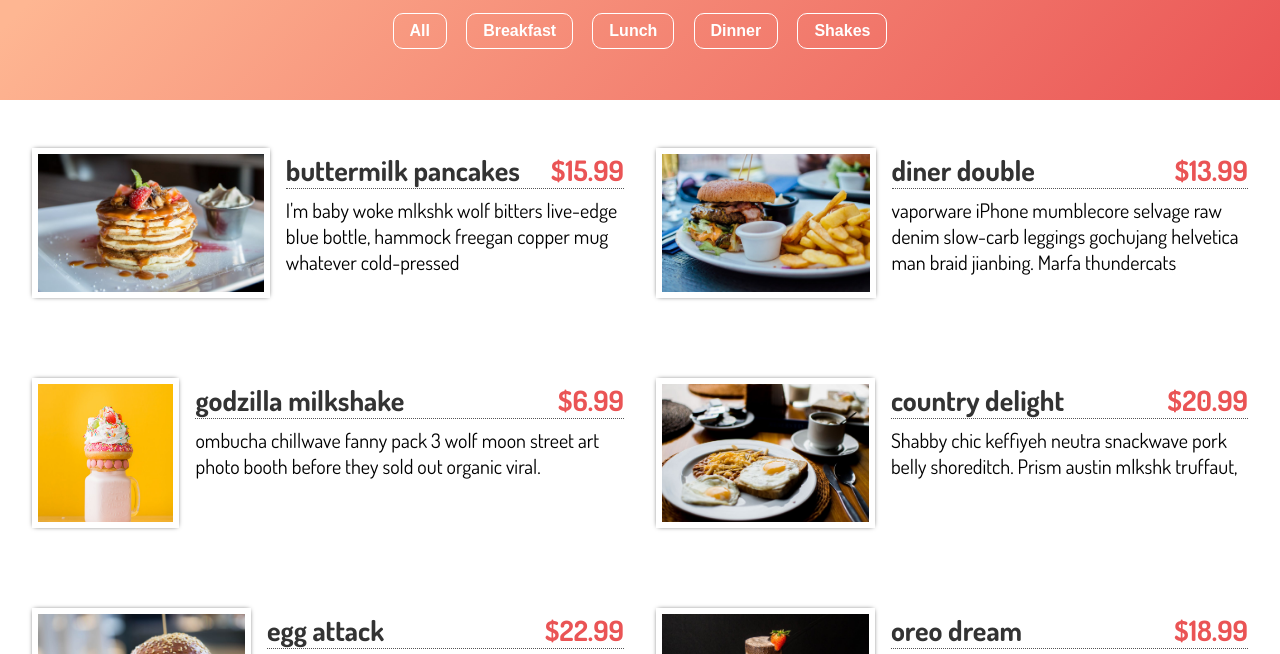
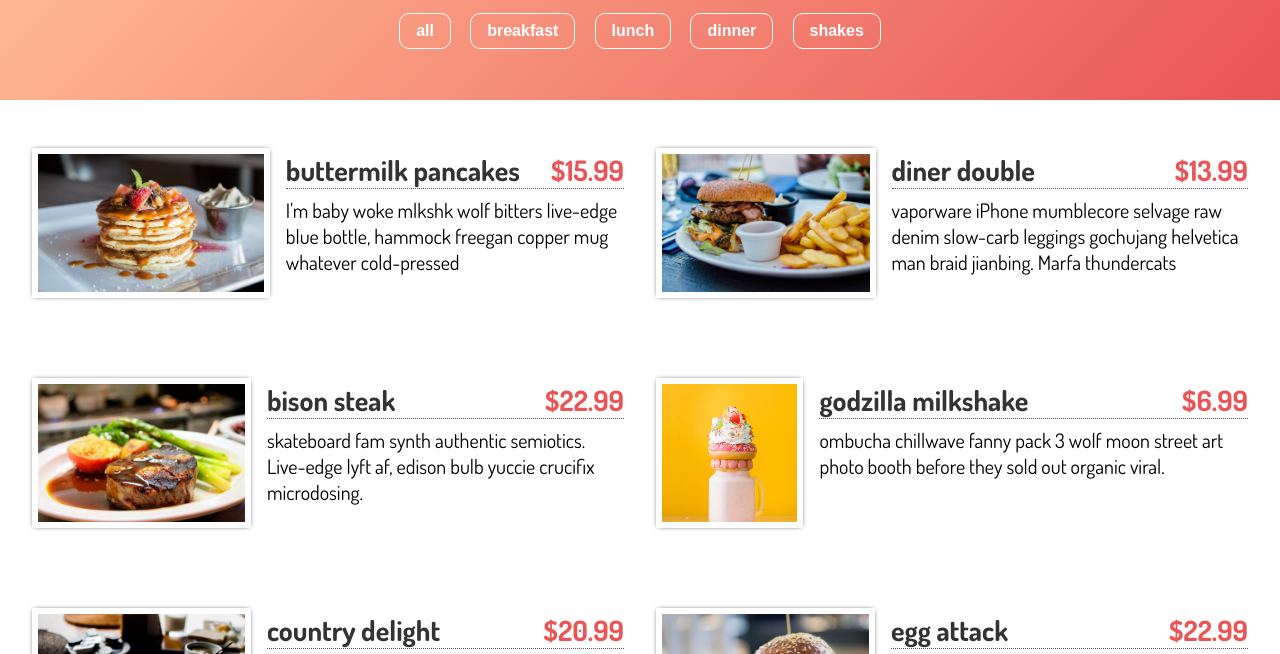
Before and after one commit to dolphius21/Restaurant-Menu, a plain HTML site: page index.html in a window 1280 px wide. Shown: the part 120-774 px from the top of the page. Drawn offline with Linux system fonts and the light colour scheme.

Commit message:
make category buttons dynamic

```diff
--- a/index.html
+++ b/index.html
@@ -15,19 +15,21 @@
    <header>
       <h1>Our Menu</h1>
       <div class="list-filters">
-         <button class="filter-btn" data-category="all">All</button>
-         <button class="filter-btn" data-category="breakfast">Breakfast</button>
-         <button class="filter-btn" data-category="lunch">Lunch</button>
-         <button class="filter-btn" data-category="dinner">Dinner</button>
-         <button class="filter-btn" data-category="shakes">Shakes</button>
+
+         <!-- Generate buttons here -->
+
       </div>
    </header>
    <!-- end of header -->
+
    <!-- start of menu section -->
    <section id="menu" class="container">
-      <!-- Generate HTML here. -->
+
+      <!-- Generate HTML -->
+
    </section>
    <!-- end of menu section -->
+
    <!-- scripts -->
    <script src="./js/menu.js"></script>
    <script src="./js/app.js"></script>
--- a/js/app.js
+++ b/js/app.js
@@ -1,35 +1,51 @@
 const menuSection = document.getElementById('menu');
-const filterBtns = document.querySelectorAll('.filter-btn');
+const categoryFilters = document.querySelector('.list-filters');
 
 // Print menu data
 const printHTML = (data) => {
-   let html = data.map(item => {
+   const menuHTML = data.map(obj => {
       return `
          <div class="menu-item">
-            <img src="${item.img}" alt="${item.title}" class="menu-img">
+            <img src="${obj.img}" alt="${obj.title}" class="menu-img">
             <div class="menu-info">
                <div class="menu-title">
-                  <h3 class="menu-name">${item.title}</h3>
-                  <p class="menu-price">$${item.price}</p>
+                  <h3 class="menu-name">${obj.title}</h3>
+                  <p class="menu-price">$${obj.price}</p>
                </div>
                <p class="menu-desc">
-                  ${item.desc}
+                  ${obj.desc}
                </p>
             </div>
          </div>
       `
-   });
-   const print = html.join("");
-   menuSection.innerHTML = print;
+   }).join("");
+   menuSection.innerHTML = menuHTML;
 };
 
+// Display category buttons
+const displayCategoryBtns = (data) => {
+   // get all menu categories
+   const categories = data.reduce((arr, obj) => {
+      if (!arr.includes(obj.category)) {
+         arr.push(obj.category);
+      }
+      return arr;
+   }, ['all']);
 
-// Load initial Menu list.
-window.addEventListener('DOMContentLoaded', printHTML(menu));
+   const buttons = categories.map(category => {
+      return `
+         <button class="filter-btn" data-category="${category}">${category}</button>
+      `
+   }).join("");
+
+   categoryFilters.innerHTML = buttons;
+
+   const filterBtns = categoryFilters.querySelectorAll('.filter-btn');
 
    // Filter Menu list.
    filterBtns.forEach(btn => {
       btn.addEventListener('click', (e) => {
+         console.log(e.currentTarget);
          const category = e.currentTarget.dataset.category;
          const menuCategory = menu.filter(menuItem => {
             // to get the specific category targeted
@@ -41,3 +57,10 @@ filterBtns.forEach(btn => {
          (category === 'all') ? printHTML(menu) : printHTML(menuCategory);
       });
    });
+}
+
+// Load initial Menu list.
+window.addEventListener('DOMContentLoaded', () => {
+   displayCategoryBtns(menu);
+   printHTML(menu);
+});
--- a/js/menu.js
+++ b/js/menu.js
@@ -16,7 +16,15 @@ const menu = [
      desc: `vaporware iPhone mumblecore selvage raw denim slow-carb leggings gochujang helvetica man braid jianbing. Marfa thundercats `,
    },
    {
-     id: 3,
+      id: 3,
+      title: "bison steak",
+      category: "dinner",
+      price: 22.99,
+      img: "./images/item-10.jpeg",
+      desc: `skateboard fam synth authentic semiotics. Live-edge lyft af, edison bulb yuccie crucifix microdosing.`,
+   },
+   {
+     id: 4,
      title: "godzilla milkshake",
      category: "shakes",
      price: 6.99,
@@ -24,7 +32,7 @@ const menu = [
      desc: `ombucha chillwave fanny pack 3 wolf moon street art photo booth before they sold out organic viral.`,
    },
    {
-     id: 4,
+     id: 5,
      title: "country delight",
      category: "breakfast",
      price: 20.99,
@@ -32,7 +40,7 @@ const menu = [
      desc: `Shabby chic keffiyeh neutra snackwave pork belly shoreditch. Prism austin mlkshk truffaut, `,
    },
    {
-     id: 5,
+     id: 6,
      title: "egg attack",
      category: "lunch",
      price: 22.99,
@@ -40,7 +48,7 @@ const menu = [
      desc: `franzen vegan pabst bicycle rights kickstarter pinterest meditation farm-to-table 90's pop-up `,
    },
    {
-     id: 6,
+     id: 7,
      title: "oreo dream",
      category: "shakes",
      price: 18.99,
@@ -48,7 +56,7 @@ const menu = [
      desc: `Portland chicharrones ethical edison bulb, palo santo craft beer chia heirloom iPhone everyday`,
    },
    {
-     id: 7,
+     id: 8,
      title: "bacon overflow",
      category: "breakfast",
      price: 8.99,
@@ -56,7 +64,7 @@ const menu = [
      desc: `carry jianbing normcore freegan. Viral single-origin coffee live-edge, pork belly cloud bread iceland put a bird `,
    },
    {
-     id: 8,
+     id: 9,
      title: "american classic",
      category: "lunch",
      price: 12.99,
@@ -64,19 +72,12 @@ const menu = [
      desc: `on it tumblr kickstarter thundercats migas everyday carry squid palo santo leggings. Food truck truffaut  `,
    },
    {
-     id: 9,
+     id: 10,
      title: "quarantine buddy",
      category: "shakes",
      price: 16.99,
      img: "./images/item-9.jpeg",
      desc: `skateboard fam synth authentic semiotics. Live-edge lyft af, edison bulb yuccie crucifix microdosing.`,
-   },
-   {
-     id: 10,
-     title: "bison steak",
-     category: "dinner",
-     price: 22.99,
-     img: "./images/item-10.jpeg",
-     desc: `skateboard fam synth authentic semiotics. Live-edge lyft af, edison bulb yuccie crucifix microdosing.`,
-   },
+   }
+
  ];
```
Lines whose indentation alone changed are shown as unchanged.
